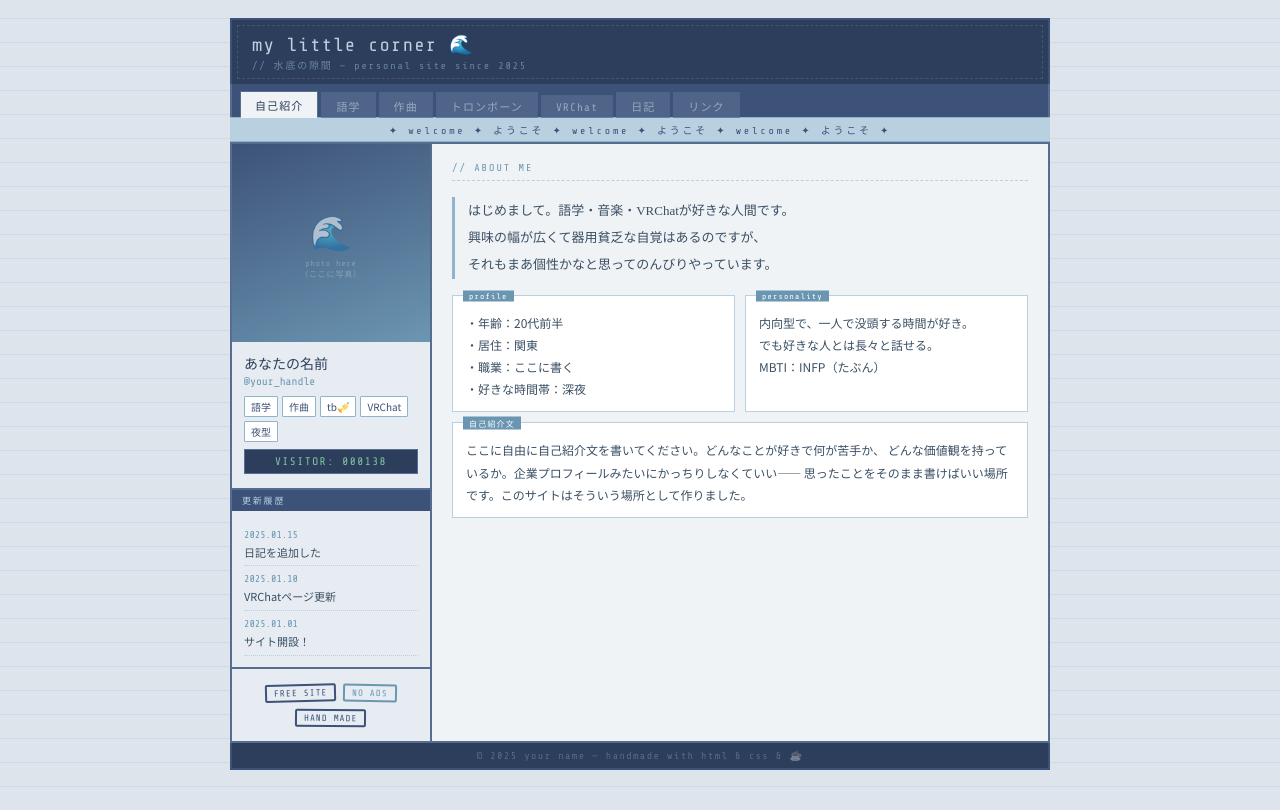
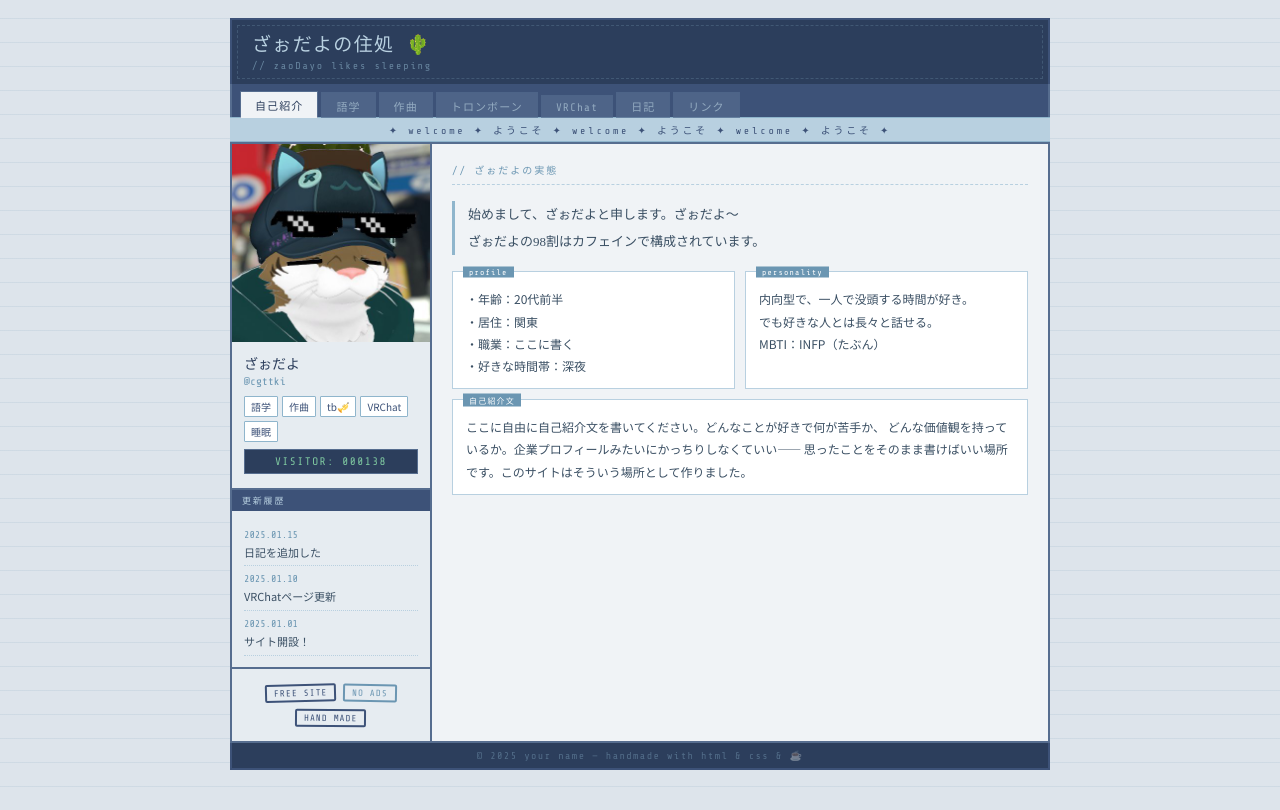
Before and after one commit to zaoDayo/room, a plain HTML site: page index.html in a window 1280 px wide. Drawn offline with nearby package versions, Linux system fonts and the light colour scheme.

Commit message:
Update index.html

```diff
--- a/index.html
+++ b/index.html
@@ -387,8 +387,8 @@ body {
   <!-- HEADER -->
   <header class="site-header">
     <div class="site-title">
-      my little corner 🌊
-      <small>// 水底の隙間 — personal site since 2025</small>
+      ざぉだよの住処 🌵
+      <small>// zaoDayo likes sleeping</small>
     </div>
   </header>
 
@@ -412,19 +412,19 @@ body {
     <aside class="sidebar">
       <div class="sb-block">
         <div class="profile-photo">
-          🌊
+          🌵
           <p>photo here<br>（ここに写真）</p>
-          <!-- <img src="your-photo.jpg" alt="プロフィール"> -->
+          <img src="PASX1Z1f_400x400.jpg" alt="プロフィール">
         </div>
         <div class="sb-body">
-          <p class="sb-name">あなたの名前</p>
-          <p class="sb-handle">@your_handle</p>
+          <p class="sb-name">ざぉだよ</p>
+          <p class="sb-handle">@cgttki</p>
           <div class="sb-tags">
             <span class="sb-tag">語学</span>
             <span class="sb-tag">作曲</span>
             <span class="sb-tag">tb🎺</span>
             <span class="sb-tag">VRChat</span>
-            <span class="sb-tag">夜型</span>
+            <span class="sb-tag">睡眠</span>
           </div>
           <div class="counter-box">VISITOR: 000138</div>
         </div>
@@ -455,11 +455,11 @@ body {
 
       <!-- 自己紹介 -->
       <div class="panel active" id="panel-about">
-        <p class="p-head">// about me</p>
+        <p class="p-head">// ざぉだよの実態</p>
         <p class="bio-text">
-          はじめまして。語学・音楽・VRChatが好きな人間です。<br>
-          興味の幅が広くて器用貧乏な自覚はあるのですが、<br>
-          それもまあ個性かなと思ってのんびりやっています。
+          始めまして、ざぉだよと申します。ざぉだよ～<br>
+          ざぉだよの98割はカフェインで構成されています。
+
         </p>
         <div class="info-grid">
           <div class="info-box" data-label="profile">
```
